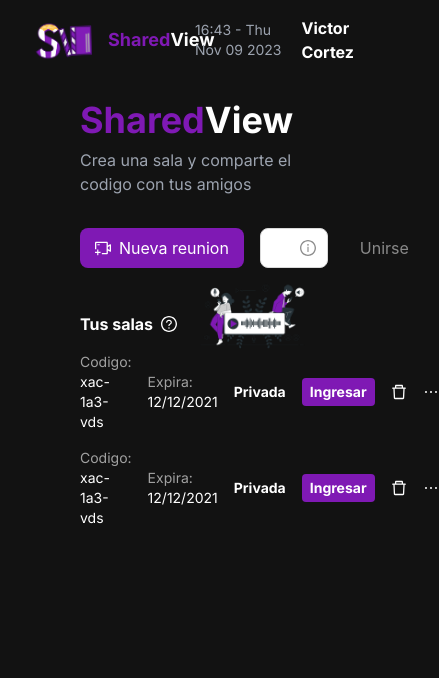
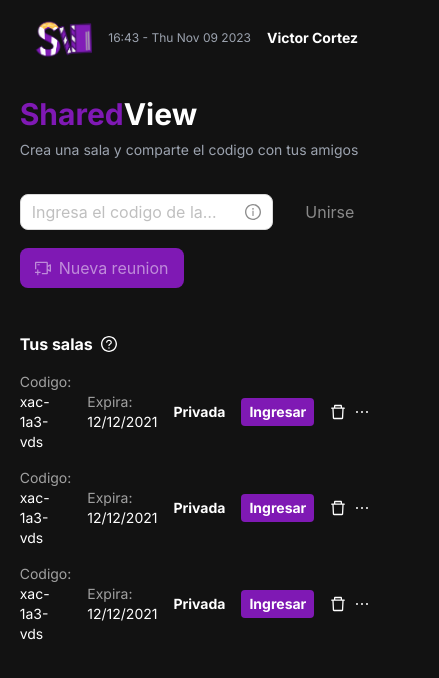
Before and after one commit to juarezgonz02/sharedview_nextjs, a Next.js app in the folder NextJS Proyect/: page / in a window 390 px wide. Shown: the top 678 px of the page, 439 px wide, since content can reach past the window. Built offline with nearby package versions, Linux system fonts and the light colour scheme.

Commit message:
📱(responsive design): Work on responsive design for tables

```diff
--- a/NextJS Proyect/src/app/page.js
+++ b/NextJS Proyect/src/app/page.js
@@ -17,6 +17,12 @@ const roomsList = [
         code: 'xac-1a3-vds',
         isPrivate: true,
     },
+    {
+        id: 3,
+        expDate: '12/12/2021',
+        code: 'xac-1a3-vds',
+        isPrivate: true,
+    },
 ]
 
 const Page = () => {
--- a/NextJS Proyect/src/components/Banner.jsx
+++ b/NextJS Proyect/src/components/Banner.jsx
@@ -8,11 +8,45 @@ import { Button, Input, ConfigProvider, Tooltip, Modal } from "antd";
 import CreateRoomForm from "./CreateRoomForm";
 import RoomsList from "./RoomsList";
 
+const HeaderContent = ({ isLogged }) => {
+    return (
+        <>
+            {
+                isLogged ?
+                    <div className="flex flex-col gap-2">
+                        <div className="text-white">
+                            <span className="text-purple text-4xl font-bold tablet:text-3xl">Shared</span>
+                            <span className="text-4xl font-bold tablet:text-3xl">View</span>
+                        </div>
+                        <p className="text-base text-gray-400 tablet:text-sm">
+                            Crea una sala y comparte el codigo con tus amigos
+                        </p>
+                    </div>
+                    :
+                    <div className="flex flex-col gap-8">
+                        <div className="text-white">
+                            <span className="text-purple text-4xl font-bold">Shared</span>
+                            <span className="text-4xl font-bold">View : Conecta y Comparte de Forma Segura </span>
+                        </div>
+                        <p className="text-base text-gray-400">
+                            ¡Conéctate y comparte tu pantalla de forma segura con tus amigos! ¡Experimenta una comunicación visual sin límites!
+                        </p>
+                    </div>
+            }
+        </>
+    )
+}
 
-const Banner = ({ isLogged, rooms }) => {
+const BannerControls = ({ isLogged, isModalOpen, setIsModalOpen, createRoom }) => {
     const [button, setButton] = useState(false);
-    const [createRoom, setCreateRoom] = useState(false);
-    const [isModalOpen, setIsModalOpen] = useState(false);
+
+    const onChange = (e) => {
+        if (e.target.value === "") {
+            setButton(false);
+        } else {
+            setButton(true);
+        }
+    };
 
     const showModal = () => {
         setIsModalOpen(true);
@@ -27,48 +61,12 @@ const Banner = ({ isLogged, rooms }) => {
         setIsModalOpen(false);
     };
 
-    const onChange = (e) => {
-        if (e.target.value === "") {
-            setButton(false);
-        } else {
-            setButton(true);
-        }
-    };
-
-    useEffect(() => {
-        if (rooms.length >= 3) {
-            setCreateRoom(true);
-        }
-    }, [rooms])
 
     return (
-        <div className="flex flex-row items-center justify-center mt-5 px-12">
-            <div className="w-1/2 flex flex-col items-start gap-8">
+        <>
             {
                 isLogged ?
-                        <div className="flex flex-col gap-2">
-                            <div className="text-white">
-                                <span className="text-purple text-4xl font-bold">Shared</span>
-                                <span className="text-4xl font-bold">View</span>
-                            </div>
-                            <p className="text-base text-gray-400">
-                                Crea una sala y comparte el codigo con tus amigos
-                            </p>
-                        </div>
-                        :
-                        <div className="flex flex-col gap-8">
-                            <div className="text-white">
-                                <span className="text-purple text-4xl font-bold">Shared</span>
-                                <span className="text-4xl font-bold">View : Conecta y Comparte de Forma Segura </span>
-                            </div>
-                            <p className="text-base text-gray-400">
-                                ¡Conéctate y comparte tu pantalla de forma segura con tus amigos! ¡Experimenta una comunicación visual sin límites!
-                            </p>
-                        </div>
-                }
-                {
-                    isLogged ?
-                        <div className="flex flex-row gap-4">
+                    <div className="flex flex-wrap-reverse gap-4">
                         <ConfigProvider
                             theme={{
                                 components: {
@@ -112,7 +110,7 @@ const Banner = ({ isLogged, rooms }) => {
                             <Button
                                 size="large"
                                 disabled={createRoom}
-                                    className="bg-purple hover:bg-violet-900 text-white border-none gap-2"
+                                className="bg-purple hover:bg-violet-900 text-white border-none"
                                 icon={<VideoCameraAddOutlined />}
                                 onClick={showModal}
                             >
@@ -138,10 +136,11 @@ const Banner = ({ isLogged, rooms }) => {
                                 }}
                             >
                                 <Input
+                                    size="large"
                                     placeholder="Ingresa el codigo de la reunion"
-                                        size="large"
                                     onChange={onChange}
                                     allowClear
+                                    className="h-9"
                                     suffix={
                                         <Tooltip title="Example: xac-1a3-vds">
                                             <InfoCircleOutlined
@@ -176,7 +175,7 @@ const Banner = ({ isLogged, rooms }) => {
                         >
                             <Button
                                 size="large"
-                                    className="bg-purple hover:bg-violet-900 text-white border-none w-1/3"
+                                className="bg-purple hover:bg-violet-900 text-white border-none"
                                 icon={<LoginOutlined />}
                             >
                                 Iniciar sesion
@@ -186,25 +185,61 @@ const Banner = ({ isLogged, rooms }) => {
                             <span className="text-white text-sm">
                                 ¿No tienes una cuenta?
                             </span>
-                                <span className="text-purple font-bold">Registrate</span>
+                            <span className="text-purple font-bold ">Registrate</span>
                         </div>
                     </>
             }
+        </>
+    )
+}
 
+const Rooms = ({ isLogged, rooms }) => {
+    const [isModalOpen, setIsModalOpen] = useState(false);
+    const [createRoom, setCreateRoom] = useState(false);
+
+    useEffect(() => {
+        if (rooms.length >= 3) {
+            setCreateRoom(true);
+        }
+    }, [rooms])
+
+    return (
+        <>
+            <BannerControls isModalOpen={isModalOpen} setIsModalOpen={setIsModalOpen} isLogged={isLogged} createRoom={createRoom}/>
             {
                 isLogged ?
                     <RoomsList rooms={rooms} setIsModalOpen={setIsModalOpen} isModalOpen={isModalOpen} />
                     :
                     null
             }
-            </div>
-            <div className="w-1/2 flex flex-col items-end">
+        </>
+    )
+}
+
+const ImagesBanner = ({ isLogged }) => {
+    return (
+        <>
             {
                 isLogged ?
-                        <Image src={LoginBannerIMG} width={500} height={500} alt="img" />
+                    <Image src={LoginBannerIMG} width={500} height={500} alt="img"/>
                     :
                     <Image src={BannerIMG} width={500} height={500} alt="img" />
             }
+        </>
+    )
+}
+
+
+
+const Banner = ({ isLogged, rooms }) => {
+    return (
+        <div className="flex flex-row items-center justify-evenly  mt-5 tablet:justify-center">
+            <div className="flex flex-col gap-8">
+                <HeaderContent isLogged={isLogged} />
+                <Rooms isLogged={isLogged} rooms={rooms} />
+            </div>
+            <div className="flex flex-col tablet:hidden">
+                <ImagesBanner isLogged={isLogged} />
             </div>
         </div>
     );
--- a/NextJS Proyect/src/components/CreateRoomForm.jsx
+++ b/NextJS Proyect/src/components/CreateRoomForm.jsx
@@ -1,8 +1,6 @@
 "use client";
 import React, { useState } from "react";
 import { Button, Input, Form, Select, Space } from "antd";
-import { message } from "antd";
-import { CloseCircleOutlined } from "@ant-design/icons";
 
 const onFinish = (formRef) => (values) => {
     console.log("Success:", values);
--- a/NextJS Proyect/src/components/Navbar.jsx
+++ b/NextJS Proyect/src/components/Navbar.jsx
@@ -1,42 +1,49 @@
 'use client';
-import { useEffect, useState} from 'react';
+import { useEffect, useState } from 'react';
 import Image from 'next/image';
 import LogoSharedView from '../../public/ICONO.png';
 
-const Navbar = ({isLogged}) => {
-
+const Clock = () => {
     const [date, setDate] = useState('');
 
-    const getDate = () => {
-        const date = new Date();
-        const day = date.toDateString();
-        const hour = date.getHours().toString().padStart(2, '0') + ':' + date.getMinutes().toString().padStart(2, '0');
-        return setDate(`${hour} - ${day}`);
-    }
+    const getCurrentDate = () => {
+        const currentDate = new Date();
+        const day = currentDate.toDateString();
+        const hour =
+            currentDate.getHours().toString().padStart(2, '0') +
+            ':' +
+            currentDate.getMinutes().toString().padStart(2, '0');
+        return `${hour} - ${day}`;
+    };
 
     useEffect(() => {
         const interval = setInterval(() => {
-            getDate();
+            setDate(getCurrentDate());
         }, 1000);
         return () => clearInterval(interval);
-    }, [])
+    }, []);
+
+    return <span className='text-gray-400 text-sm tablet:text-xs'>{date}</span>;
+};
+
+const Navbar = ({ isLogged }) => {
 
     return (
-        <div className="flex flex-row items-center py-4">
-            <div className='w-1/2 flex justify-start items-center gap-4'>
-                <Image src={LogoSharedView} width={60} height={60} alt='logo'/>
-                <div className='flex flex-row'>
+        <div className="flex flex-row items-center justify-between py-4">
+            <div className='flex items-center gap-4'>
+                <Image src={LogoSharedView} width={60} height={60} alt='logo' />
+                <div className='flex flex-row phone:hidden'>
                     <span className='text-purple font-bold text-lg'>Shared</span>
                     <span className='font-bold text-lg'>View</span>
                 </div>
             </div>
-            <div className='w-1/2 flex flex-row items-center justify-end gap-4'>
-                <span className='text-gray-400 text-sm'>{date}</span>
+            <div className='flex flex-row items-center gap-4'>
+            <Clock />
                 {
                     isLogged ?
-                    <span className='text-white font-bold'>Victor Cortez</span>
-                    :
-                    null
+                        <span className='text-white font-bold tablet:text-sm'>Victor Cortez</span>
+                        :
+                        null
                 }
             </div>
         </div>
--- a/NextJS Proyect/src/components/RoomsList.jsx
+++ b/NextJS Proyect/src/components/RoomsList.jsx
@@ -1,23 +1,14 @@
-"use client";
-import React, { useState } from 'react'
+import React from 'react'
 import { DeleteOutlined, EllipsisOutlined, QuestionCircleOutlined } from '@ant-design/icons'
-import { Tooltip, Popconfirm,  Modal } from 'antd'
-import CreateRoomForm from './CreateRoomForm';
+import { Tooltip, Popconfirm } from 'antd'
 
 
-const RoomsList = ({ rooms }) => {
-
+const RoomsTable = ({rooms}) => {
     return (
-        <div className='flex flex-col items-start justify-center mt-3'>
-            <div className='flex flex-row gap-2'>
-                <h1 className='text-base font-bold text-white'>Tus salas</h1>
-                <Tooltip placement="top" title="Only you can have three rooms maximum">
-                    <QuestionCircleOutlined />
-                </Tooltip>
-            </div>
+        <>
             {
                 rooms.map((room) => (
-                    <div key={room.id} className='flex flex-row items-center justify-between gap-4 w-full mt-4'>
+                    <div key={room.id} className='flex flex-row items-center gap-4 mt-4'>
                         <span className='text-white text-sm'>
                             <span className='text-white opacity-60'>Codigo: </span>
                             {room.code}
@@ -33,6 +24,7 @@ const RoomsList = ({ rooms }) => {
                                 <span className='text-white text-sm font-bold'>Publica</span>
                         }
                         <button className='bg-purple hover:bg-violet-900 text-white text-sm font-bold py-1 px-2 rounded'>Ingresar</button>
+                        <div className='flex flex-row gap-2'>
                         <Popconfirm
                             title="Delete the task"
                             description="Are you sure to delete this task?"
@@ -45,11 +37,28 @@ const RoomsList = ({ rooms }) => {
                             <DeleteOutlined />
                         </Popconfirm>
                         <EllipsisOutlined />
+                        </div>
                     </div>
                 ))
             }
-        </div>
+        </>
     )
 }
 
-export default RoomsList;
+
+    const RoomsList = ({ rooms }) => {
+
+        return (
+            <div className='flex flex-col mt-3'>
+                <div className='flex flex-row gap-2'>
+                    <h1 className='text-base font-bold text-white'>Tus salas</h1>
+                    <Tooltip placement="top" title="Only you can have three rooms maximum">
+                        <QuestionCircleOutlined />
+                    </Tooltip>
+                </div>
+                <RoomsTable rooms={rooms} />
+            </div>
+        )
+    }
+
+    export default RoomsList;
--- a/NextJS Proyect/tailwind.config.js
+++ b/NextJS Proyect/tailwind.config.js
@@ -15,6 +15,10 @@ module.exports = {
       colors:{
         'purple' : "#7f19b4",
       },
+      screens: {
+        tablet: {'max': '768px'},
+        phone: {'max': '479px'},
+      },
     },
   },
   plugins: [],
```
Lines whose indentation alone changed are shown as unchanged.
